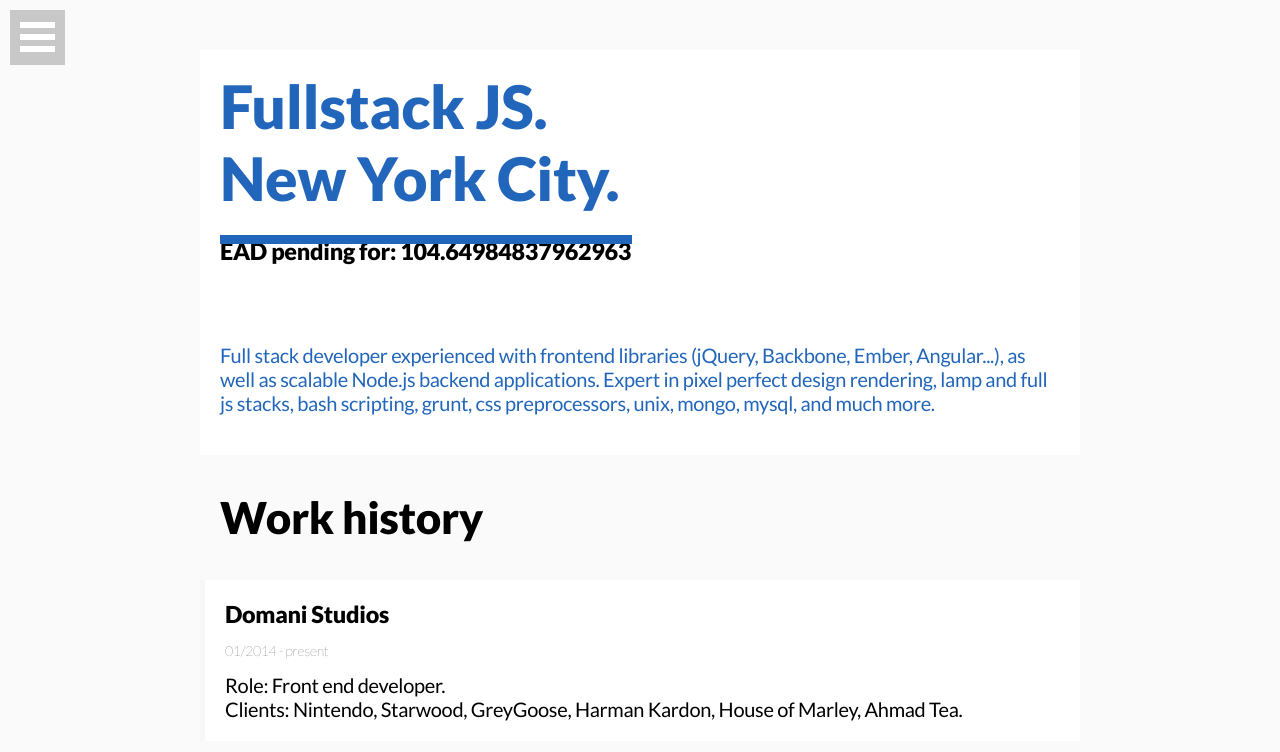
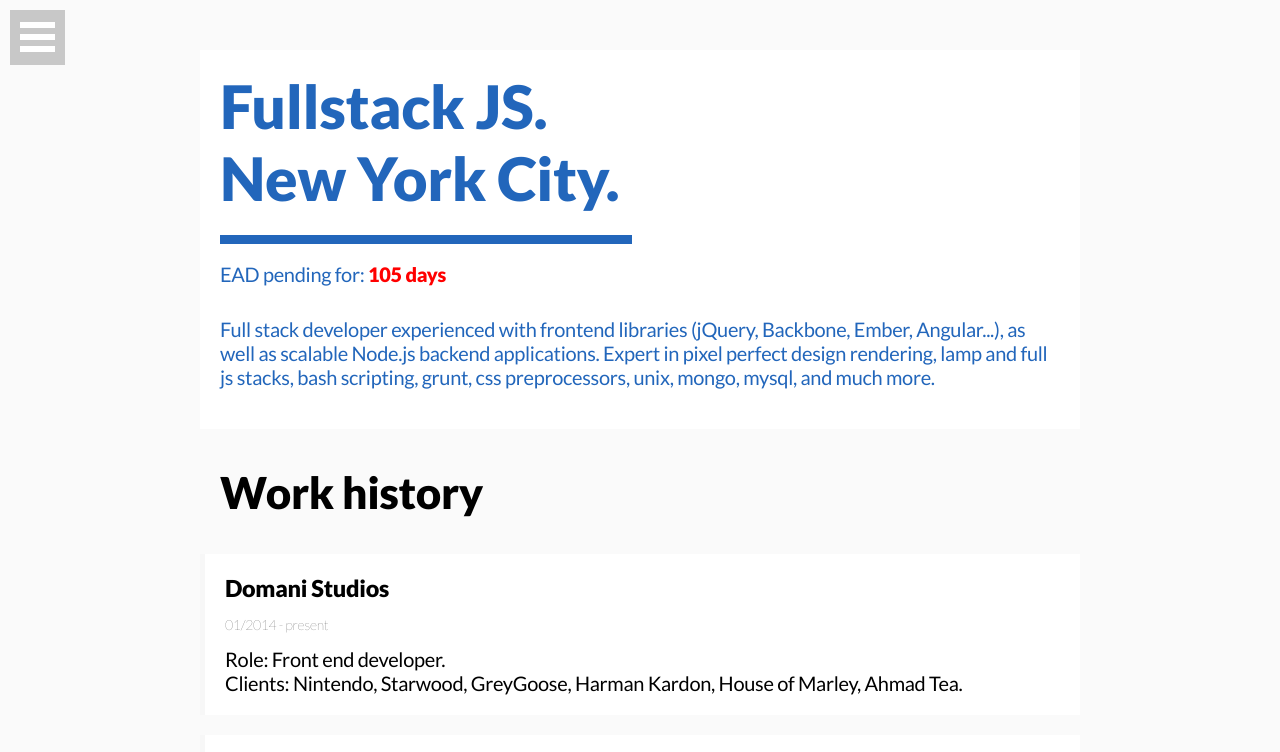
Before and after one commit to samueldelesque/samueldelesque.me, a website: page public/index.html in a window 1280 px wide. Shown: the top 752 px of the page. Drawn offline with Linux system fonts and the light colour scheme.

Commit message:
added EAD notice

```diff
--- a/public/app.js
+++ b/public/app.js
@@ -24,7 +24,7 @@
 	})
 
     var updateEAD = setInterval(function(){
-        els.ead.html((new Date().getTime() - eadReceived) / 1000 / 86400)
+        els.ead.html(Math.round((new Date().getTime() - eadReceived) / 1000 / 86400)+" days")
     }, 100)
 
 	var itemWidth,progressBar,mobileFolioWidth,mobileFolioOffset
--- a/public/assets/css/index.less
+++ b/public/assets/css/index.less
@@ -192,6 +192,15 @@ main{
 				// 	// color: #fff;
 				// }
 			}
+            .status{
+                font-size: 24px;
+                margin:20px 0;
+                color:#26b;
+                position: relative;
+                strong{
+                    color: red;
+                }
+            }
 			h2{
 				font-size:24px;
 				margin: 0;
--- a/public/index.html
+++ b/public/index.html
@@ -23,8 +23,10 @@
 						<span class="role">Fullstack JS.</span>
 						<span class="city">New York City.</span>
 					</h1>
-                    <h3> EAD pending for: <strong id="ead"></strong></h3>
 					<br>
+                    <div class="status">
+                        <span><small>EAD pending for: <strong id="ead"></strong></small></span>
+                    </div>
 					<div class="mission">
 						<p>Full stack developer experienced with frontend libraries (jQuery, Backbone, Ember, Angular...), as well as scalable Node.js backend applications. Expert in pixel perfect design rendering, lamp and full js stacks, bash scripting, grunt, css preprocessors, unix, mongo, mysql, and much more.</p>
 					</div>
```
Also changed, not shown: public/assets/css/index.css.
